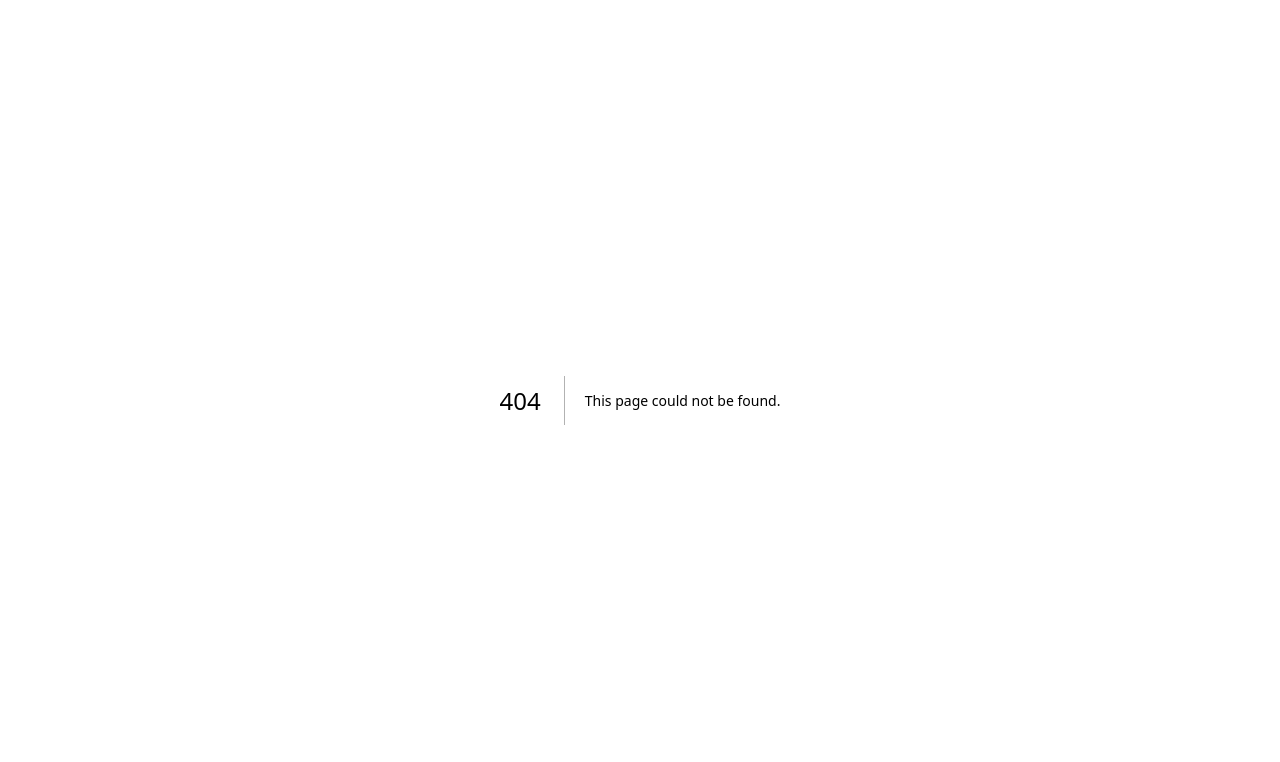
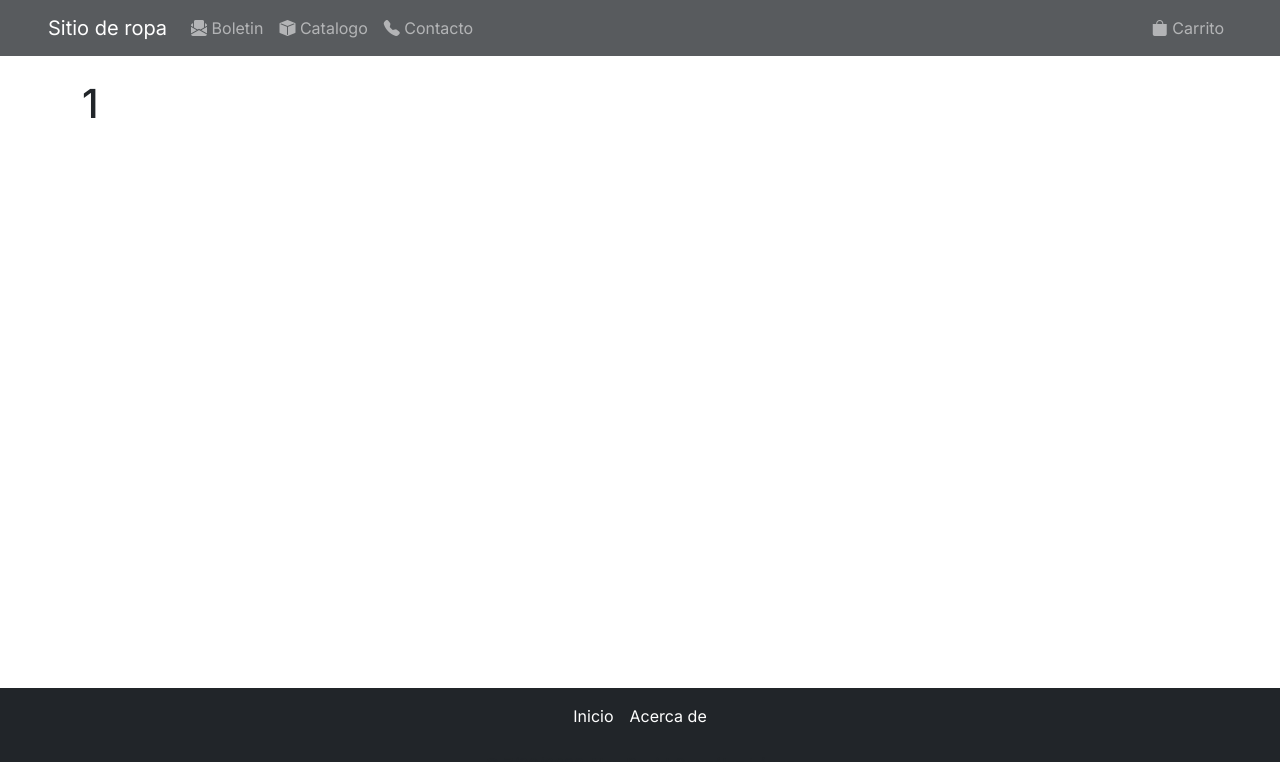
Before and after one commit to miguemi/sitio_ropa, a Next.js app: page /detalle/1 in a window 1280 px wide. Before the commit this address had no page. Shown: the top 762 px of the page. Built offline with nearby package versions, Linux system fonts and the light colour scheme.

Commit message:
Avances en el apartado de catalogo y detalles

```diff
--- a/src/app/catalogo/page.jsx
+++ b/src/app/catalogo/page.jsx
@@ -73,7 +73,7 @@ export default function Catalogo(){
                       </p>
                     </a>
                     <p className="text-dark text-center mb-0">
-                      <small className="fst-italic">desde</small> <strong>{x.price.toLocaleString("en-US", { maximumFractionDigits: 2, minimumFractionDigits: 2 })} </strong> GTQ
+                      <small className="">precio</small> <strong>{x.price.toLocaleString("en-US", { maximumFractionDigits: 2, minimumFractionDigits: 2 })} </strong> GTQ
                     </p>
                   </div>
                 )
--- /dev/null
+++ b/src/app/detalle/[producto]/page.jsx
@@ -0,0 +1,27 @@
+import CustomFooter from "../../components/footer";
+import CustomNavbar from "../../components/header";
+
+export default function Detalle({params}) {
+  const {producto} = params
+
+  return (
+    <>
+      <div className="layout">
+        <CustomNavbar />
+        <main>
+          {/* aqui empezas a trabajar */}
+          <div className="container my-4">
+            <h1>{producto}</h1>
+
+            <div className="row">
+              <div className="col"></div>
+              <div className="col"></div>
+            </div>
+          </div>
+
+        </main>
+        <CustomFooter />
+      </div>
+    </>
+  );
+}
```
Also changed, not shown: src/app/detalles/pages.jsx (deleted).
